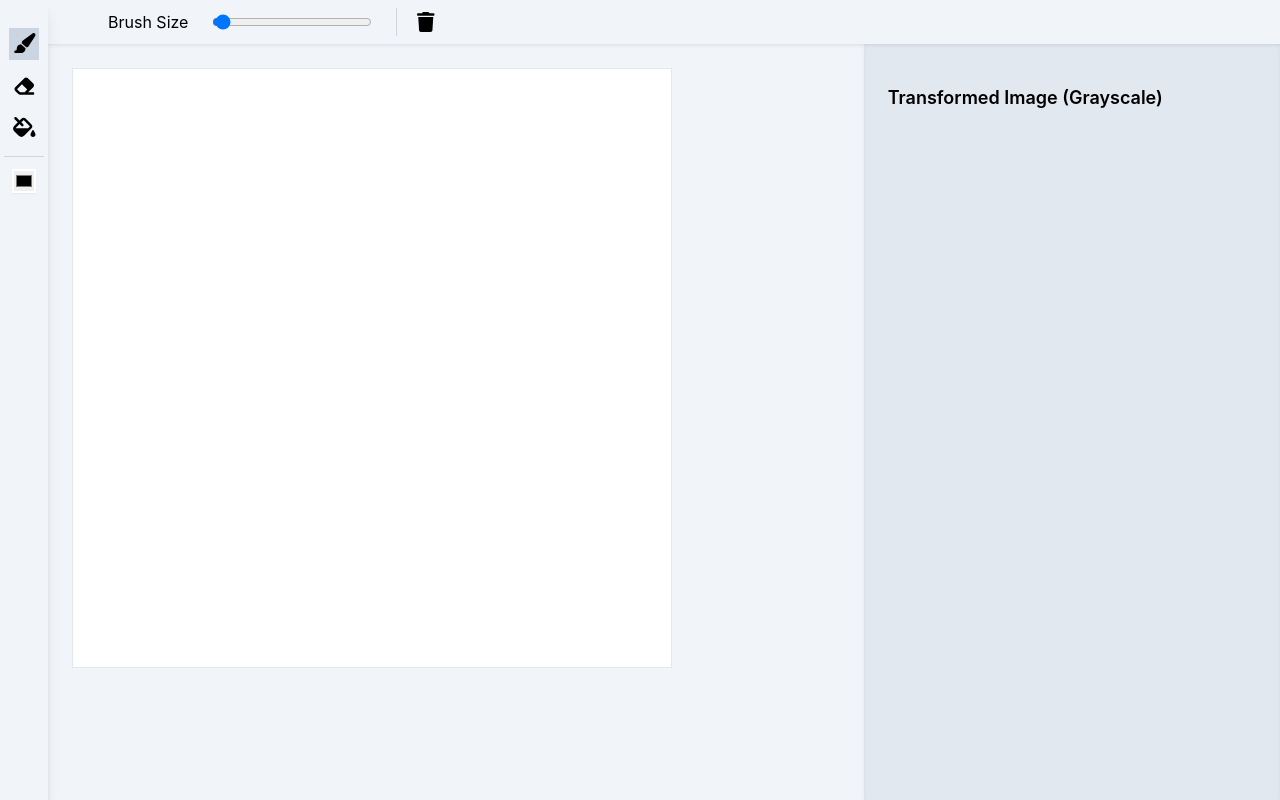
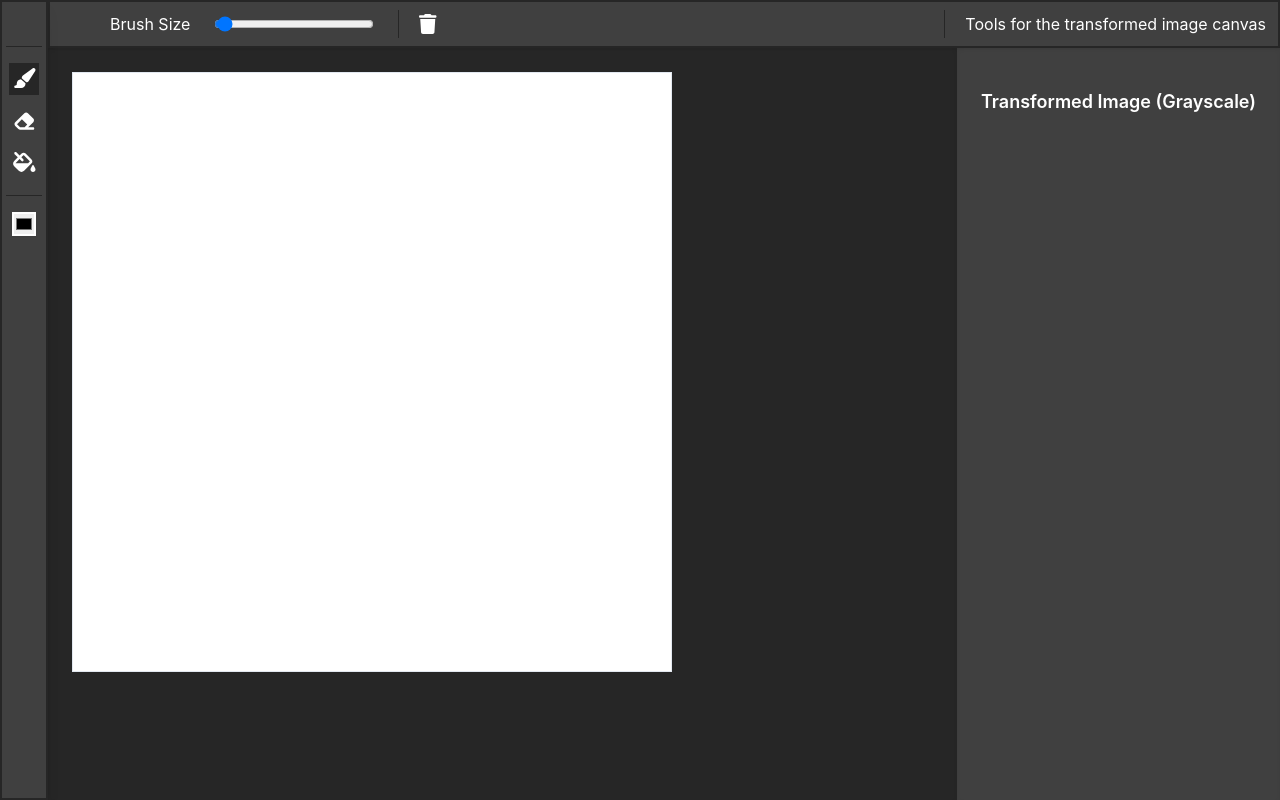
Before and after one commit to Tomixbo/Drawing-AI, a React (Create React App) app: page / in a window 1280 px wide. Built offline with nearby package versions, Linux system fonts and the light colour scheme.

Commit message:
Re-styling : photoshop design

```diff
--- a/src/App.js
+++ b/src/App.js
@@ -63,7 +63,7 @@ function App() {
       />
       <div className='flex flex-col flex-1'>
         <TopToolBar handleThickness={handleThickness} handleClean={handleClean} />
-        <div className='flex flex-1'>
+        <div className='flex flex-1 justify-between'>
           <CanvasPreviews
             canvasRef={canvasRef}
             initialize={initialize}
@@ -74,9 +74,9 @@ function App() {
             height={canvasHeight}
             border="1px solid #e2e8f0"
           />
-          <div className='p-6 w-1/2 h-full bg-slate-200 shadow-inner'>
-            {transformedImage && <img src={transformedImage} alt='Transformed Canvas' className='bg-white' style={{ width: canvasWidth, height: canvasHeight }} />}
-            <h2 className='text-lg font-semibold mt-4'>Transformed Image (Grayscale)</h2>
+          <div className='p-6 h-full bg-neutral-700 shadow-inner flex flex-col items-center '>
+            {transformedImage && <img src={transformedImage} alt='Transformed Canvas' className='bg-white ' style={{ width: canvasWidth, height: canvasHeight }} />}
+            <h2 className='text-lg text-white font-semibold mt-4'>Transformed Image (Grayscale)</h2>
           </div>
         </div>
       </div>
--- a/src/components/CanvasPreviews.jsx
+++ b/src/components/CanvasPreviews.jsx
@@ -7,7 +7,7 @@ export default function CanvasPreviews({ canvasRef, initialize, handleFill, acti
 
   useEffect(() => {
     initialize();
-  }, [initialize]); // Ensure initialize is in the dependency array
+  }, [initialize]);
 
   const handleCanvasClick = (e) => {
     if (activeTool !== 'fill') return;
@@ -19,7 +19,7 @@ export default function CanvasPreviews({ canvasRef, initialize, handleFill, acti
   };
 
   return (
-    <section className='p-6 w-full h-full bg-slate-100 shadow-inner'>
+    <section className='flex flex-1 p-6 w-full h-full bg-neutral-800 shadow-inner'>
       <canvas
         className='bg-white'
         style={{ cursor, border, width, height }}
--- a/src/components/SideToolBar.jsx
+++ b/src/components/SideToolBar.jsx
@@ -10,22 +10,23 @@ export default function SideToolBar({
   activeTool
 }) {
   return (
-    <aside className='p-1 h-full shadow-lg flex flex-col items-center w-12 bg-slate-100 z-20'>
-      <div className='flex flex-col items-center space-y-3 mt-6'>
-        <button className={`p-1 ${activeTool === 'brush' ? 'bg-slate-300' : 'bg-slate-100'} hover:bg-slate-200 `} onClick={handleBrush}>
-          <FontAwesomeIcon icon={faPaintBrush} className="text-xl" />
+    <aside className='p-1 h-full shadow-lg flex flex-col items-center w-12 bg-neutral-700 z-20 border-2 border-neutral-800'>
+      <div className='w-full h-px bg-neutral-800 mt-10 mb-4'></div>
+      <div className='flex flex-col items-center space-y-3'>
+        <button className={`p-1 ${activeTool === 'brush' ? 'bg-neutral-800' : 'bg-neutral-700'} hover:bg-neutral-800 `} onClick={handleBrush}>
+          <FontAwesomeIcon icon={faPaintBrush} className="text-xl text-white" />
         </button>
 
-        <button className={`p-1 flex items-center ${activeTool === 'eraser' ? 'bg-slate-300' : 'bg-slate-100'} hover:bg-slate-200 `} onClick={handleEraser}>
-          <FontAwesomeIcon icon={faEraser} className="text-xl" />
+        <button className={`p-1 flex items-center ${activeTool === 'eraser' ? 'bg-neutral-800' : 'bg-neutral-700'} hover:bg-neutral-800 `} onClick={handleEraser}>
+          <FontAwesomeIcon icon={faEraser} className="text-xl text-white" />
         </button>
 
-        <button className={`p-1 ${activeTool === 'fill' ? 'bg-slate-300' : 'bg-slate-100'} hover:bg-slate-200`} onClick={handleFillTool}>
-          <FontAwesomeIcon icon={faFillDrip} className="text-xl" />
+        <button className={`p-1 ${activeTool === 'fill' ? 'bg-neutral-800' : 'bg-neutral-700'} hover:bg-neutral-800`} onClick={handleFillTool}>
+          <FontAwesomeIcon icon={faFillDrip} className="text-xl text-white" />
         </button>
       </div>
 
-      <div className='w-full h-px bg-gray-300 my-3'></div>
+      <div className='w-full h-px bg-neutral-800 my-4'></div>
 
       <input type='color' className='w-6 h-6 cursor-pointer border-2 border-white shadow-sm' onChange={handleColor} />
     </aside>
--- a/src/components/TopToolBar.jsx
+++ b/src/components/TopToolBar.jsx
@@ -4,20 +4,21 @@ import { FontAwesomeIcon } from '@fortawesome/react-fontawesome';
 
 export default function TopToolBar({ handleThickness, handleClean }) {
   return (
-    <header className='w-full px-3 py-2 flex bg-slate-100 shadow-sm z-10'>
+    <header className='border-2 border-neutral-800 w-full px-3 py-2 flex bg-neutral-700 shadow-sm z-10 '>
       <div className='flex flex-none justify-start items-center space-x-3 ml-12'>
         <div className='flex items-center space-x-3 mr-3'>
-          <p className='mr-3'>Brush Size</p>
+          <p className='mr-3 text-white'>Brush Size</p>
           <input type='range' min={1} max={200} defaultValue={5} onChange={handleThickness} className='w-40' />
         </div>
-        <div className='w-px h-full bg-gray-300 mx-5'></div>
+        <div className='w-px h-full bg-neutral-800 mx-5'></div>
 
-        <button className='p-1 bg-slate-100 hover:bg-slate-200 flex items-center ml-16' onClick={handleClean}>
-          <FontAwesomeIcon icon={faTrash} className="text-xl mx-1" />
+        <button className='p-1 bg-neutral-700 hover:bg-neutral-800 flex items-center ml-16' onClick={handleClean}>
+          <FontAwesomeIcon icon={faTrash} className="text-xl mx-1 text-white" />
         </button>
       </div>
       <div className='flex-1 flex justify-end items-center'>
-        {/* Placeholder for the second column, add more tools or info here as needed */}
+        <div className='w-px h-full bg-neutral-800 mx-5'></div>
+        <p className='text-white'>Tools for the transformed image canvas</p>
       </div>
     </header>
   );
```
